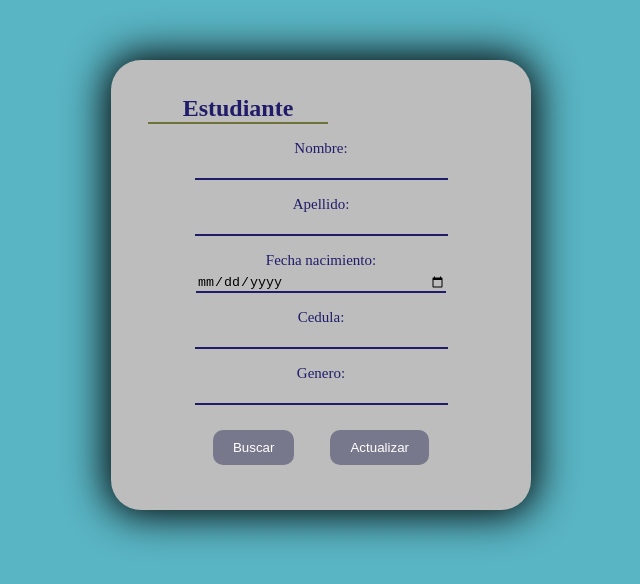
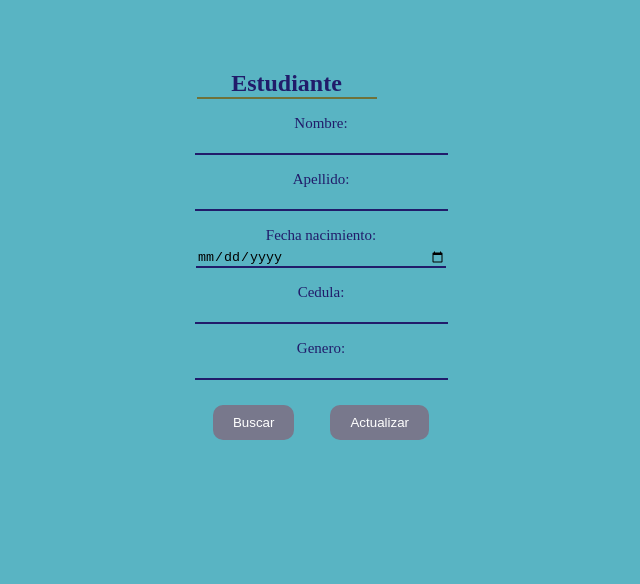
Before and after one commit to J0hnFe/pw_api_u4_p6_jr, a Vue app: page / in a window 1280 px wide. Shown: the top 584 px of the page, without its empty margins (319-959 px from the left). Built offline with nearby package versions, Linux system fonts and the light colour scheme.

Commit message:
taller_35

```diff
--- a/src/clients/clienteEstudiante.js
+++ b/src/clients/clienteEstudiante.js
@@ -2,14 +2,13 @@ import axios from "axios";
 
 // Metodos de consumo del API
 const obtenerPorCedula = async (cedula) => {
-
-    const data = await fetch(`http://localhost:8080/API/v1.0/Matricula/estudiantes/cedula/${cedula}`).then(r => r.json());
+    const data = axios.get(`http://localhost:8080/API/v1.0/Matricula/estudiantes/cedula/${cedula}`).then(r => r.json());
     console.log(data);
     return data;
 }
 
 const obtenerPorCedulaAxios = async (cedula) => {
-    const data = await fetch(`http://localhost:8080/API/v1.0/Matricula/estudiantes/cedula/${cedula}`).then(r => r.data());
+    const data = axios.get(`http://localhost:8080/API/v1.0/Matricula/estudiantes/web/${cedula}`).then(r => r.data);
     console.log(data);
     return data;
 }
@@ -20,7 +19,7 @@ const guardar = async (estudianteBody) => {
 }
 
 const actualizar = async (cedula, estudianteBody) => {
-    axios.put(`http://localhost:8080/API/v1.0/Matricula/estudiantes/${cedula}`, estudianteBody).then(r => r.data);
+    const data = axios.put(`http://localhost:8080/API/v1.0/Matricula/estudiantes/web/${cedula}`, estudianteBody).then(r => r.data);
     console.log(data);
     return data;
 }
@@ -40,7 +39,6 @@ const eliminar = async (cedula) => {
 
 
 // Metodos de fachada
-
 export const obtenerPorCedulaFachada = async (cedula) => {
     return await obtenerPorCedula(cedula);
 }
--- a/src/pages/EstudiantePage.vue
+++ b/src/pages/EstudiantePage.vue
@@ -6,18 +6,16 @@
             </header>
             <nav></nav>
             <section>
-                <form class="form">
-                    <h2>Estudiante</h2>
-                    <p type="Nombre:"><input type="text"></p>
-                    <p type="Apellido:"><input type="text"></p>
-                    <p type="Fecha nacimiento:"><input type="date"></p>
-                    <p type="Cedula:"><input v-model="cedula" type="text"></p>
-                    <p type="Genero:"><input type="text"></p>
-                    <div class="boton">
-                        <button v-on:click="consultar">Buscar</button>
-                        <button>Actualizar</button>
-                    </div>
-                </form>
+                <h2>Estudiante</h2>
+                <p type="Nombre:"><input v-model="nombre" type="text"></p>
+                <p type="Apellido:"><input v-model="apellido" type="text"></p>
+                <p type="Fecha nacimiento:"><input v-model="fechaNacimiento" type="date"></p>
+                <p type="Cedula:"><input v-model="cedula" type="text"></p>
+                <p type="Genero:"><input v-model="genero" type="text"></p>
+                <div class="boton">
+                    <button v-on:click="consultar">Buscar</button>
+                    <button @click="actualizar">Actualizar</button>
+                </div>
             </section>
             <footer></footer>
         </div>
@@ -25,12 +23,16 @@
 </template>
 
 <script>
-import {obtenerPorCedulaAxiosFachada, actualizarFachada} from '../clients/clienteEstudiante.js'
+import { obtenerPorCedulaAxiosFachada, actualizarFachada } from '../clients/clienteEstudiante.js'
 
 export default {
     data() {
         return {
             cedula: null,
+            genero: null,
+            nombre: null,
+            apellido: null,
+            fechaNacimiento: null,
         }
     },
 
@@ -39,8 +41,22 @@ export default {
             console.log(this.cedula);
             const data = await obtenerPorCedulaAxiosFachada(this.cedula);
             console.log(data);
-        }
-    }
+            this.genero = data.genero;
+        },
+
+        async actualizar() {
+            const bodyEstudiante = {
+                nombre: this.nombre,
+                cedula: this.cedula,
+                apellido: this.apellido,
+                fechaNacimiento: "2024-07-18T18:58:22.707648",
+                genero: this.genero,
+            };
+
+            const data = await actualizarFachada(this.cedula, bodyEstudiante);
+            console.log(data);
+        },
+    },
 };
 </script>
 
```
